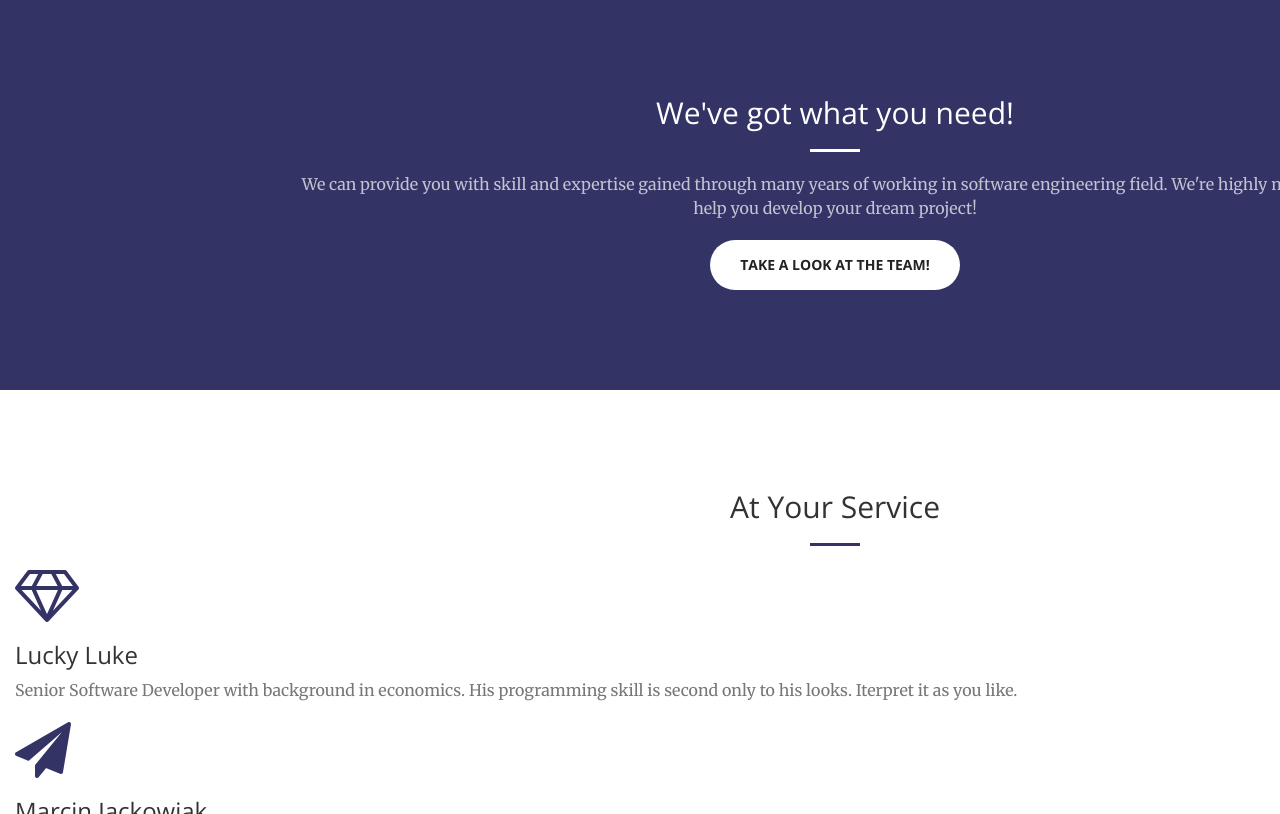
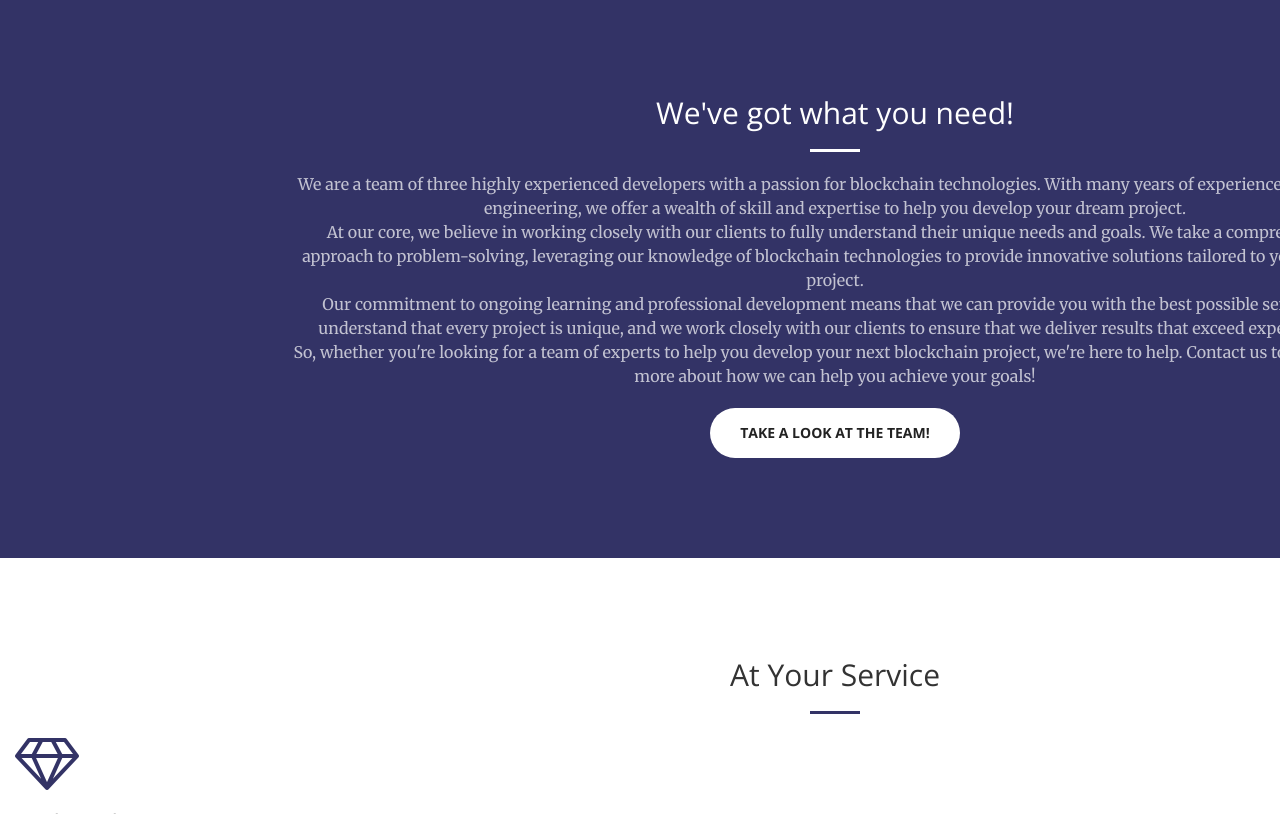
Before and after one commit to ChainSaw-Architects/ChainSaw-Architects.github.io, a Jekyll site: the page built from index.html, in a window 1280 px wide and 900 px high, scrolled down 818 px, cut to the strip 86-900 px from the top of the window. Built offline with Jekyll 4.4.1, drawn with Linux system fonts in a browser that asks for light colours.

Commit message:
Description update

```diff
--- a/_includes/call-to-action.html
+++ b/_includes/call-to-action.html
@@ -4,7 +4,20 @@
             <div class="col-lg-8 col-lg-offset-2 text-center">
                 <h2 class="section-heading">We've got what you need!</h2>
                 <hr class="light">
-                <p class="text-faded">We can provide you with skill and expertise gained through many years of working in software engineering field. We're highly motivated to help you develop your dream project!</p>
+                <p class="text-faded">We are a team of three highly experienced developers with
+                    a passion for blockchain technologies. With many years of experience in software engineering, we
+                    offer a wealth of skill and expertise to help you develop your dream project.<br>
+
+                    At our core, we believe in working closely with our clients to fully understand their unique needs
+                    and goals. We take a comprehensive approach to problem-solving, leveraging our knowledge of
+                    blockchain technologies to provide innovative solutions tailored to your specific project.<br>
+
+                    Our commitment to ongoing learning and professional development means that we can provide you with
+                    the best possible service. We understand that every project is unique, and we work closely with our
+                    clients to ensure that we deliver results that exceed expectations.<br>
+
+                    So, whether you're looking for a team of experts to help you develop your next blockchain project,
+                    we're here to help. Contact us today to learn more about how we can help you achieve your goals!</p>
                 <a href="#services" class="btn btn-default btn-xl">Take a look at the team!</a>
             </div>
         </div>
```
